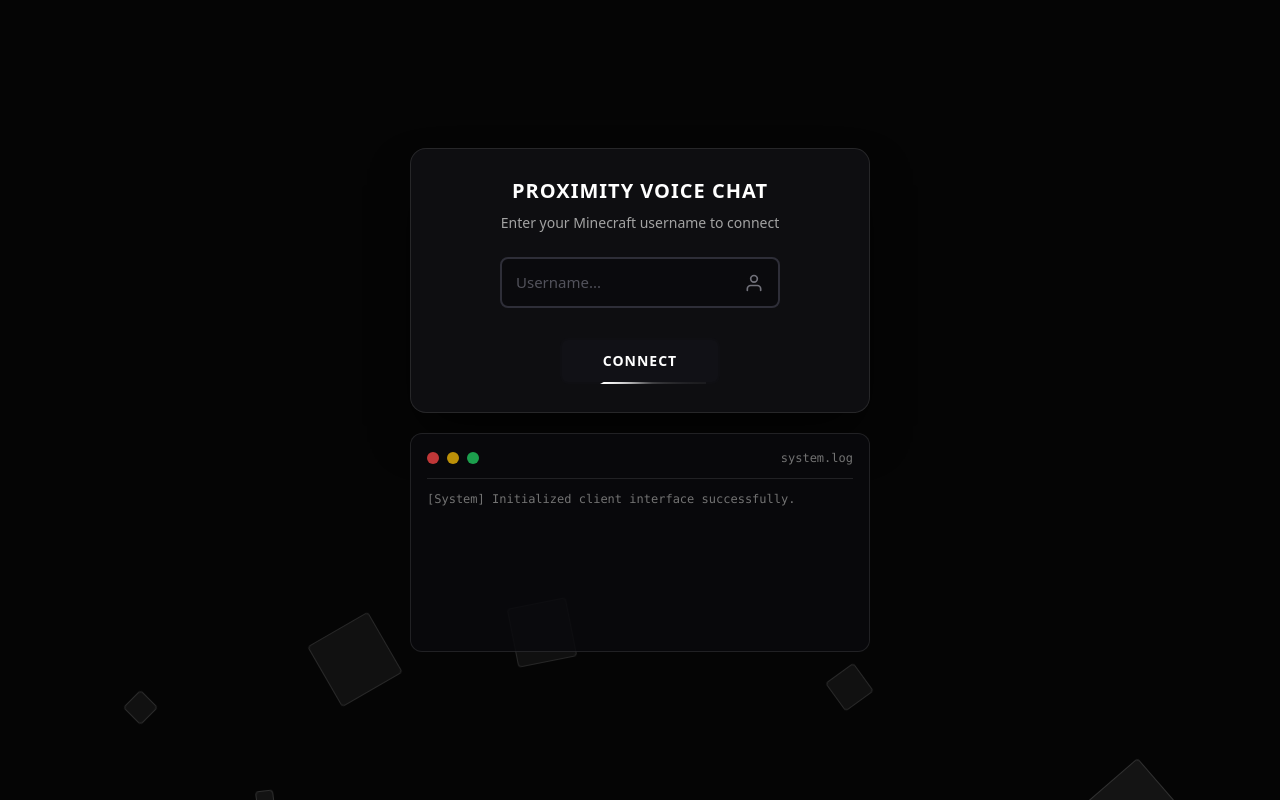
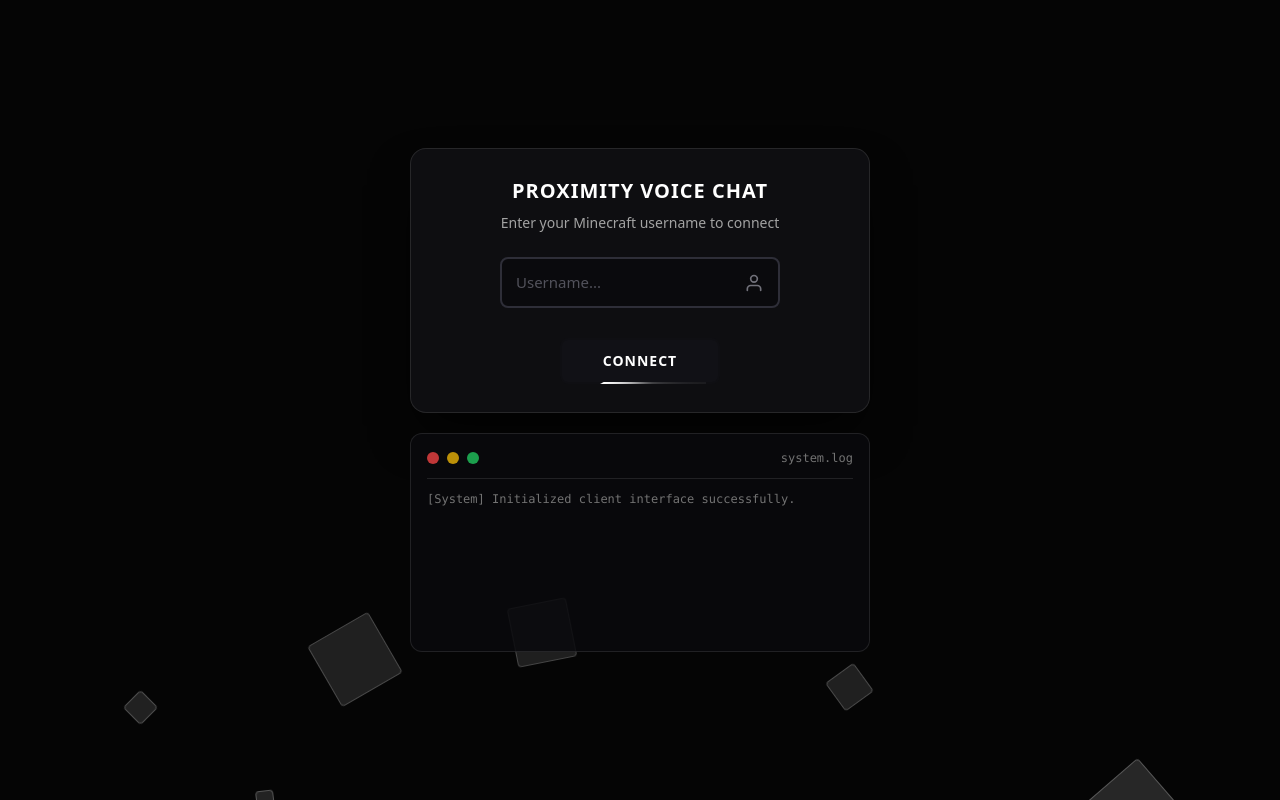
Before and after one commit to mrafekhajavi-ship-it/Hivemc, a website: page public/index.html in a window 1280 px wide. Drawn offline with nearby package versions, Linux system fonts and the light colour scheme; no server answers.

Commit message:
Update index.html

```diff
--- a/public/index.html
+++ b/public/index.html
@@ -47,8 +47,8 @@
       position: absolute;
       display: block;
       list-style: none;
-      background: rgba(255, 255, 255, 0.08);
-      border: 1px solid rgba(255, 255, 255, 0.18);
+      background: rgba(255, 255, 255, 0.18);
+      border: 1px solid rgba(255, 255, 255, 0.35);
       border-radius: 4px;
       bottom: -150px;
       animation: animateSquares 20s linear infinite;
```
